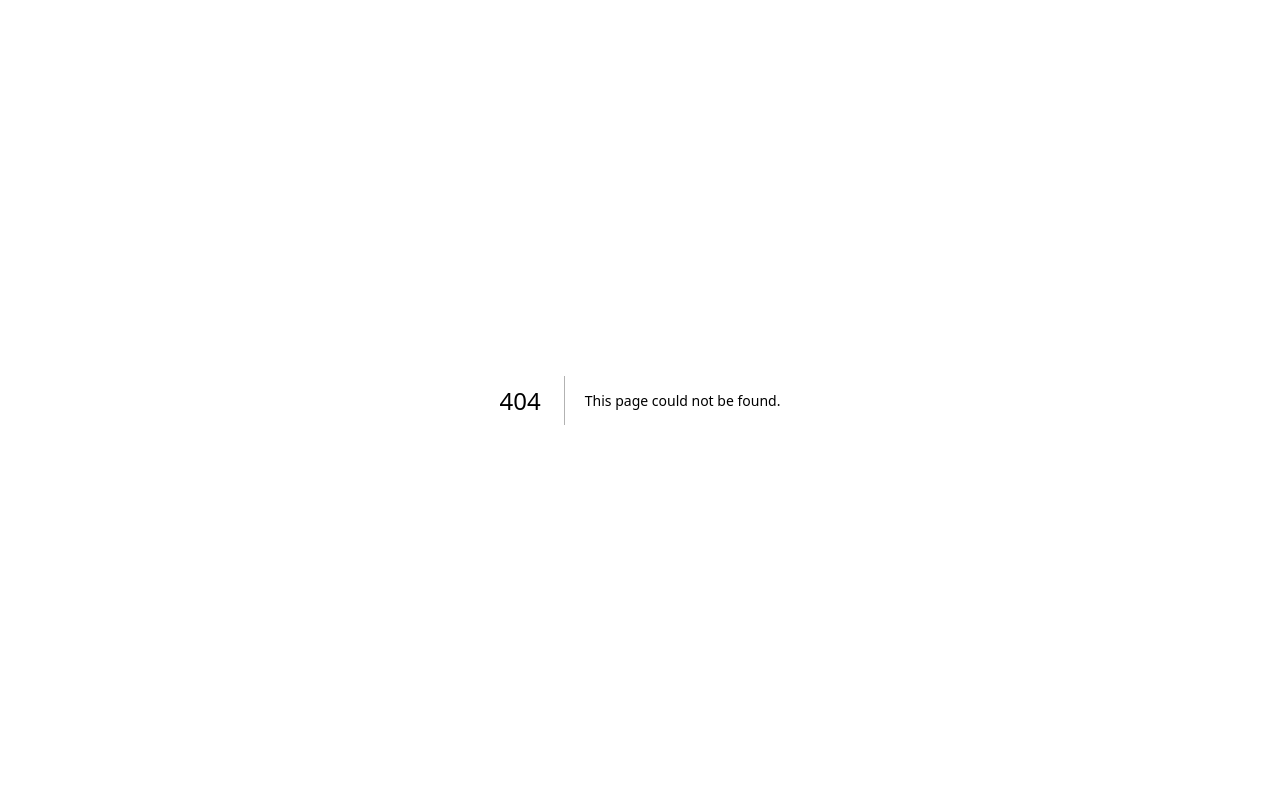
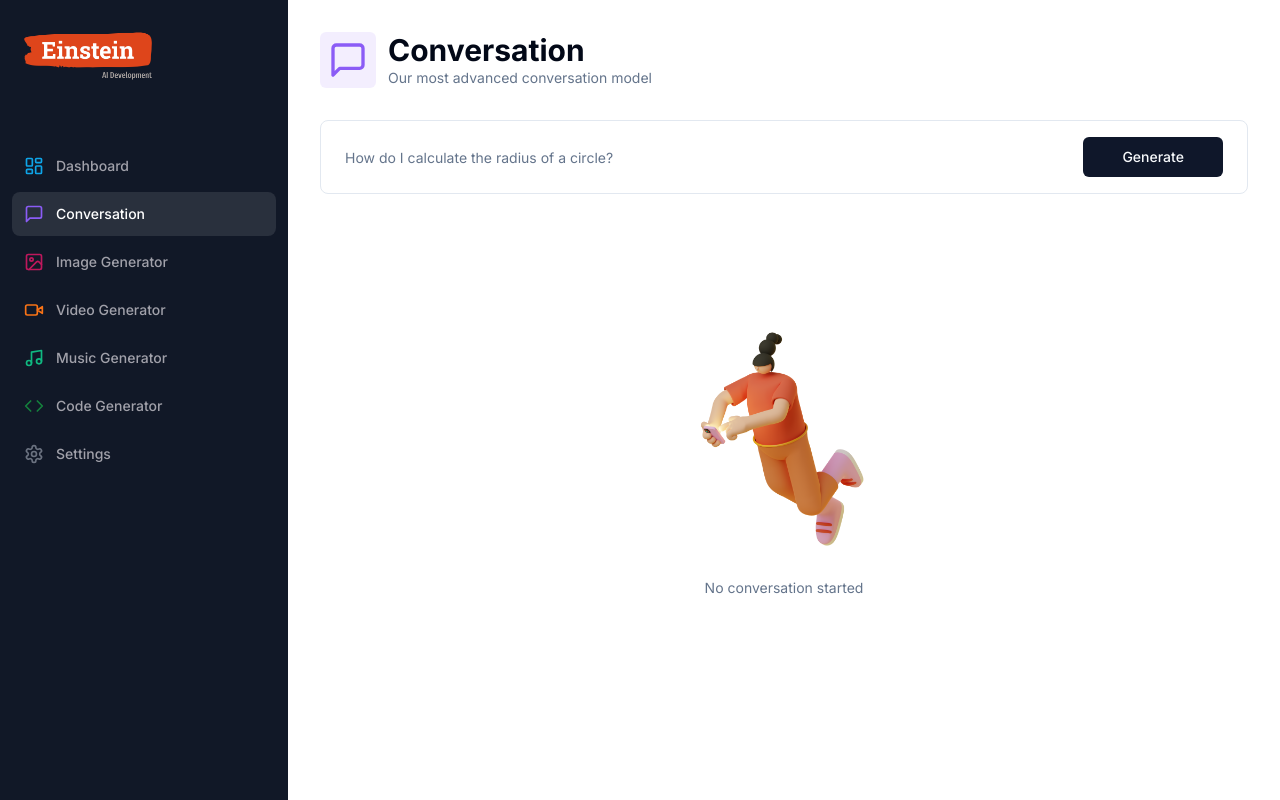
Before and after one commit to Jackal73/saas-ai, a Next.js app: page /conversation in a window 1280 px wide. Before the commit this address had no page. Built offline with nearby package versions, Linux system fonts and the light colour scheme.

Commit message:
:sparkles: Add `conversation` feature to AI dashboard

```diff
--- /dev/null
+++ b/app/(dashboard)/(routes)/conversation/constants.ts
@@ -0,0 +1,7 @@
+import * as z from "zod";
+
+export const formSchema = z.object({
+  prompt: z.string().min(1, {
+    message: "Prompt is required",
+  }),
+});
--- /dev/null
+++ b/app/(dashboard)/(routes)/conversation/page.tsx
@@ -0,0 +1,122 @@
+"use client";
+
+import { useState } from "react";
+import axios from "axios";
+import * as z from "zod";
+import { MessageSquare } from "lucide-react";
+import { useForm } from "react-hook-form";
+import { zodResolver } from "@hookform/resolvers/zod";
+import { useRouter } from "next/navigation";
+import { ChatCompletionRequestMessage } from "openai";
+
+import { Heading } from "@/components/heading";
+import { Form, FormControl, FormField, FormItem } from "@/components/ui/form";
+import { Input } from "@/components/ui/input";
+import { Button } from "@/components/ui/button";
+import { Empty } from "@/components/empty";
+import { Loader } from "@/components/loader";
+import { UserAvatar } from "@/components/user-avatar";
+import { BotAvatar } from "@/components/bot-avatar";
+import { cn } from "@/lib/utils";
+
+import { formSchema } from "./constants";
+
+const ConversationPage = () => {
+  const router = useRouter();
+  const [messages, setMessages] = useState<ChatCompletionRequestMessage[]>([]);
+
+  const form = useForm<z.infer<typeof formSchema>>({
+    resolver: zodResolver(formSchema),
+    defaultValues: {
+      prompt: "",
+    },
+  });
+
+  const isLoading = form.formState.isSubmitting;
+  const onSubmit = async (values: z.infer<typeof formSchema>) => {
+    try {
+      const userMessage: ChatCompletionRequestMessage = {
+        role: "user",
+        content: values.prompt,
+      };
+      const newMessages = [...messages, userMessage];
+      const response = await axios.post("/api/conversation", {
+        messages: newMessages,
+      });
+
+      setMessages((current) => [...current, userMessage, response.data]);
+
+      form.reset();
+    } catch (error: any) {
+      // TODO: Open Pro Modal
+      console.log(error);
+    } finally {
+      router.refresh();
+    }
+  };
+
+  return (
+    <div className="">
+      <Heading
+        title="Conversation"
+        description="Our most advanced conversation model"
+        icon={MessageSquare}
+        iconColor="text-violet-500"
+        bgColor="bg-violet-500/10"
+      />
+      <div className="px-4 lg:px-8">
+        <div className="">
+          <Form {...form}>
+            <form
+              onSubmit={form.handleSubmit(onSubmit)}
+              className="rounded-lg border w-full p-4 px-3 md:px-6 focus-within:shadow-sm grid grid-cols-12 gap-2"
+            >
+              <FormField
+                name="prompt"
+                render={({ field }) => (
+                  <FormItem className="col-span-12 lg:col-span-10">
+                    <FormControl className="m-0 p-0">
+                      <Input
+                        className="border-0 outline-none focus-visible:ring-0 focus-visible:ring-transparent"
+                        disabled={isLoading}
+                        placeholder="How do I calculate the radius of a circle?"
+                        {...field}
+                      />
+                    </FormControl>
+                  </FormItem>
+                )}
+              />
+              <Button className="col-span-12 lg:col-span-2 w-full" disabled={isLoading}>
+                Generate
+              </Button>
+            </form>
+          </Form>
+        </div>
+        <div className="space-y-4 mt-4">
+          {isLoading && (
+            <div className="p-8 rounded-lg w-full flex items-center justify-center bg-muted">
+              <Loader />
+            </div>
+          )}
+          {messages.length === 0 && !isLoading && <Empty label="No conversation started" />}
+          <div className="flex flex-col-reverse gap-y-4">
+            {messages.map((message) => (
+              <div
+                key={message.content}
+                className={cn(
+                  "p-8 w-full flex items-start gap-x-8 rounded-lg",
+                  message.role === "user" ? "bg-white border border-black/10" : "bg-muted"
+                )}
+              >
+                {message.role === "user" ? <UserAvatar /> : <BotAvatar />}
+                <p className="text-sm">{message.content}</p>
+              </div>
+            ))}
+          </div>
+        </div>
+      </div>
+    </div>
+  );
+};
+
+export default ConversationPage;
--- /dev/null
+++ b/app/api/conversation/route.ts
@@ -0,0 +1,39 @@
+import { auth } from "@clerk/nextjs";
+import { NextResponse } from "next/server";
+import { Configuration, OpenAIApi } from "openai";
+
+const configuration = new Configuration({
+  apiKey: process.env.OPENAI_API_KEY,
+});
+
+const openai = new OpenAIApi(configuration);
+
+export async function POST(req: Request) {
+  try {
+    const { userId } = auth();
+    const body = await req.json();
+    const { messages } = body;
+
+    if (!userId) {
+      return new NextResponse("Unauthorized", { status: 401 });
+    }
+
+    if (!configuration.apiKey) {
+      return new NextResponse("OpenAI API Key not configured", { status: 500 });
+    }
+
+    if (!messages) {
+      return new NextResponse("Messages are required", { status: 400 });
+    }
+
+    const response = await openai.createChatCompletion({
+      model: "gpt-3.5-turbo",
+      messages,
+    });
+
+    return NextResponse.json(response.data.choices[0].message);
+  } catch (error) {
+    console.log("[CONVERSATION_ERROR", error);
+    return new NextResponse("Internal error", { status: 500 });
+  }
+}
```
